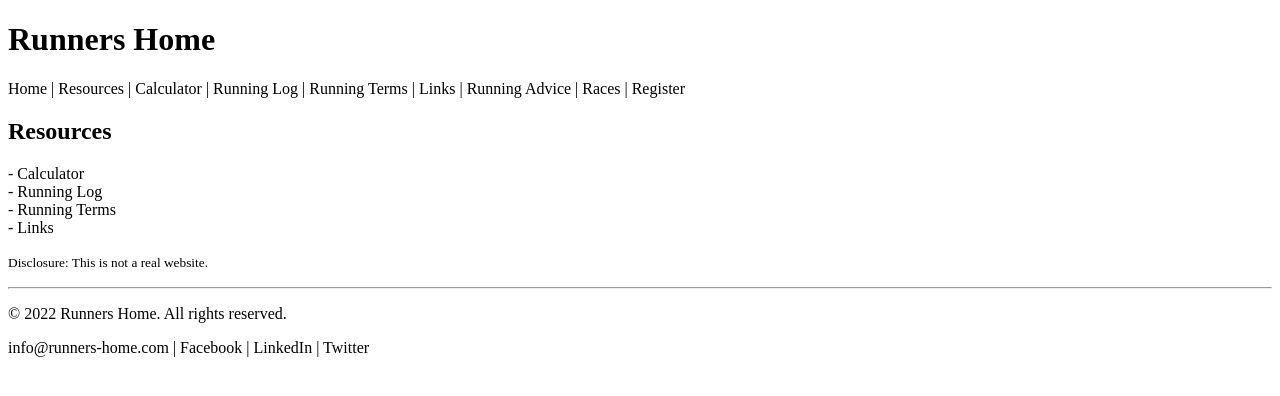
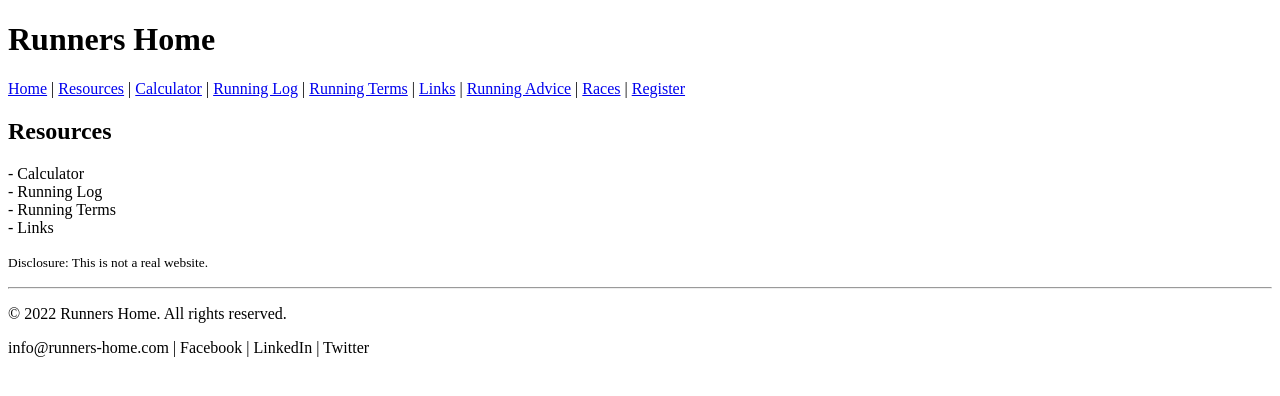
Before and after one commit to tlg-24-05-visa-sde-1/jr-links-exercise, a plain HTML site: page resources/index.html in a window 1280 px wide. Drawn offline with Linux system fonts and the light colour scheme.

Commit message:
uodated the main menu links

```diff
--- a/resources/index.html
+++ b/resources/index.html
@@ -8,8 +8,15 @@
   <body>
     <h1>Runners Home</h1>
     <div>
-      Home | Resources | Calculator | Running Log | Running Terms | Links |
-      Running Advice | Races | Register
+      <a href="../index.html">Home</a> |
+      <a href="../resources/index.html">Resources</a> |
+      <a href="../resources/calculator.html">Calculator</a> |
+      <a href="../resources/run-log.html">Running Log</a>
+      | <a href="../resources/terms.html">Running Terms</a> |
+      <a href="./links.html">Links</a> |
+      <a href="../advice/index.html">Running Advice</a> |
+      <a href="../races.html">Races</a> |
+      <a href="../register.html">Register</a>
     </div>
     <h2>Resources</h2>
     <div>
```
